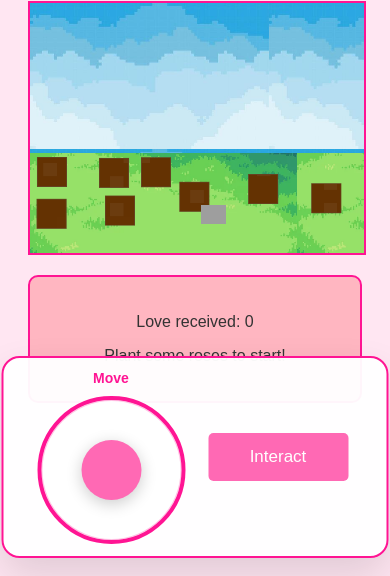
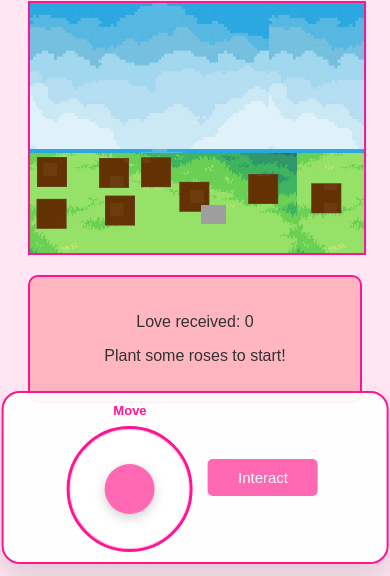
Before and after one commit to Turtleboy24/Mothers-day-game, a plain HTML site: page index.html in a window 390 px wide. Shown: the part 268-844 px from the top of the page. Drawn offline with Linux system fonts and the light colour scheme.

Commit message:
Refactor mobile controls and joystick styles

```diff
--- a/style.css
+++ b/style.css
@@ -23,59 +23,61 @@ h1 {
     width: 100%;
     max-width: 800px;
     height: auto;
+    aspect-ratio: 4 / 3;
+    max-height: calc(100vh - 220px);
 }
 
 #mobile-controls {
     position: fixed;
     left: 50%;
-    bottom: 18px;
+    bottom: 12px;
     transform: translateX(-50%);
     display: flex;
     justify-content: center;
     align-items: center;
-    gap: 18px;
-    padding: 12px 16px;
-    max-width: min(90vw, 840px);
-    width: 90vw;
+    gap: 12px;
+    padding: 10px 14px;
+    max-width: min(92vw, 560px);
+    width: min(92vw, 560px);
     flex-wrap: wrap;
-    background: rgba(255, 255, 255, 0.96);
+    background: rgba(255, 255, 255, 0.95);
     border: 2px solid #ff1493;
     border-radius: 18px;
     z-index: 20;
-    box-shadow: 0 18px 40px rgba(0,0,0,0.12);
+    box-shadow: 0 14px 28px rgba(0,0,0,0.12);
 }
 
 #joystick-wrapper {
     display: flex;
     flex-direction: column;
     align-items: center;
-    gap: 10px;
+    gap: 8px;
 }
 
 #joystick-label {
-    font-size: 14px;
+    font-size: 13px;
     font-weight: bold;
     color: #ff1493;
 }
 
 #joystick-base {
-    width: min(26vw, 190px);
-    height: min(26vw, 190px);
-    min-width: 140px;
-    min-height: 140px;
+    width: min(22vw, 150px);
+    height: min(22vw, 150px);
+    min-width: 120px;
+    min-height: 120px;
     border-radius: 50%;
     background: rgba(255, 255, 255, 0.95);
-    border: 4px solid #ff1493;
+    border: 3px solid #ff1493;
     position: relative;
     touch-action: none;
-    box-shadow: inset 0 0 0 1px rgba(255,20,147,0.25);
+    box-shadow: inset 0 0 0 1px rgba(255,20,147,0.22);
 }
 
 #joystick-thumb {
-    width: min(12vw, 90px);
-    height: min(12vw, 90px);
-    min-width: 60px;
-    min-height: 60px;
+    width: min(10vw, 72px);
+    height: min(10vw, 72px);
+    min-width: 50px;
+    min-height: 50px;
     border-radius: 50%;
     background: #ff69b4;
     position: absolute;
@@ -83,13 +85,36 @@ h1 {
     top: 50%;
     transform: translate(-50%, -50%);
     transition: transform 0.05s ease-out;
-    box-shadow: 0 4px 16px rgba(0,0,0,0.2);
+    box-shadow: 0 4px 12px rgba(0,0,0,0.18);
 }
 
 #interact-btn {
-    min-width: 140px;
-    font-size: 17px;
-    padding: 14px 20px;
+    min-width: 120px;
+    font-size: 16px;
+    padding: 12px 18px;
+}
+
+@media (max-width: 520px) {
+    #mobile-controls {
+        gap: 10px;
+        padding: 10px 12px;
+    }
+
+    #joystick-base {
+        width: 120px;
+        height: 120px;
+    }
+
+    #joystick-thumb {
+        width: 48px;
+        height: 48px;
+    }
+
+    #interact-btn {
+        min-width: 110px;
+        font-size: 15px;
+        padding: 10px 16px;
+    }
 }
 
 #ui {
```
